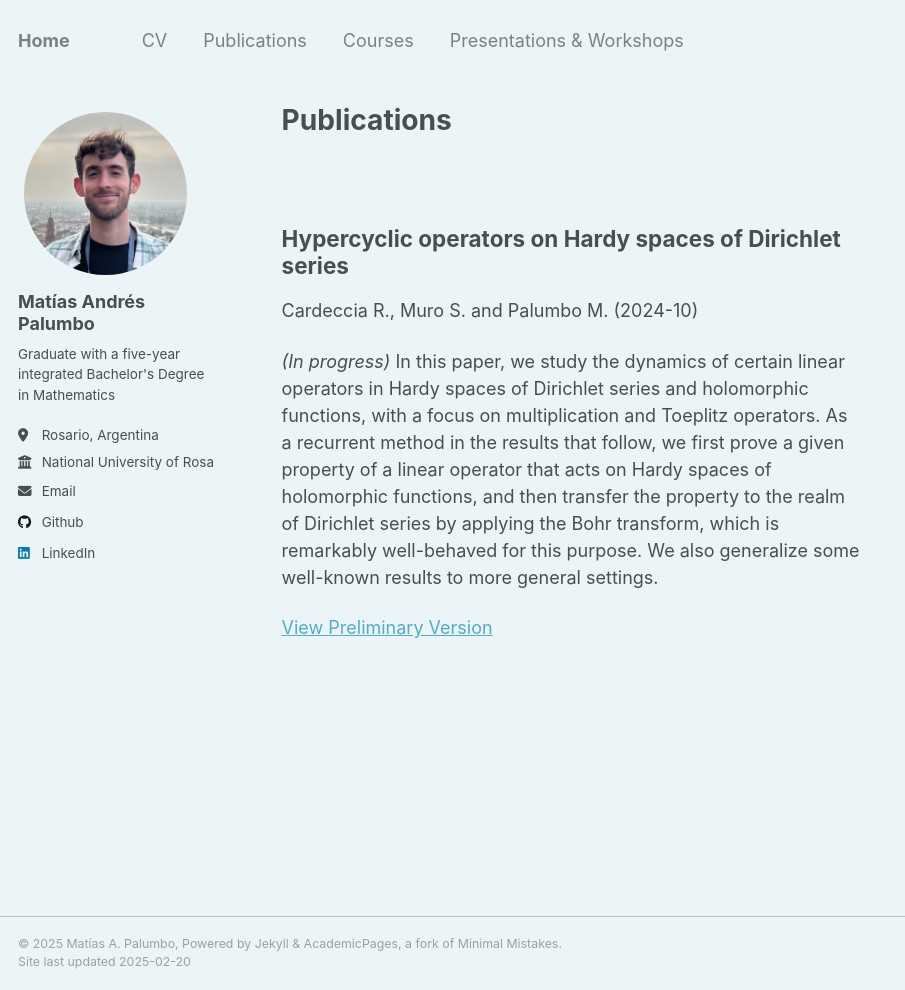
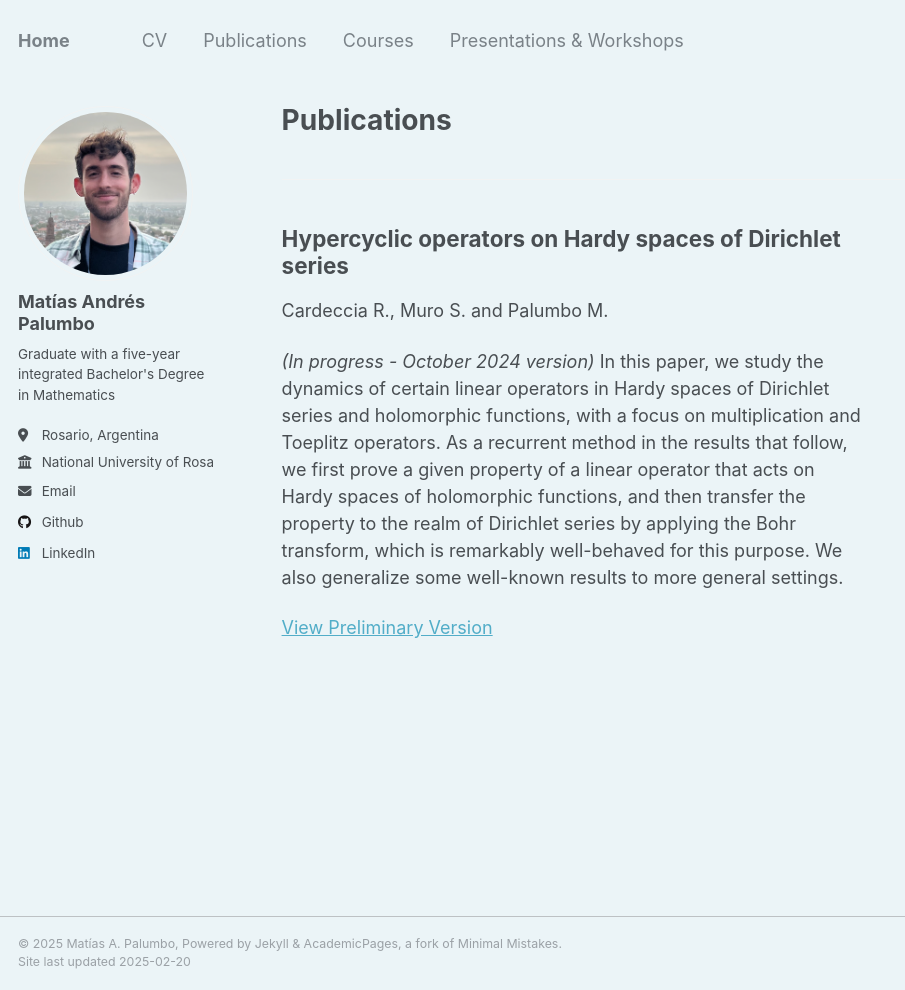
Before and after one commit to matiaspalumbo/matiaspalumbo.github.io, a Jekyll site: the page built from _pages/publications.html, in a window 1280 px wide and 990 px high. Shown: the whole window, without its empty margins (0-905 px from the left). Built offline with Jekyll 4.4.1, drawn with Linux system fonts in a browser that asks for light colours.

Commit message:
Removed date field from publication template and tweaked publication description

```diff
--- a/_includes/archive-single.html
+++ b/_includes/archive-single.html
@@ -35,7 +35,7 @@
         {% if post.collection == 'teaching' %}
           <p> {{ post.type }}, <i>{{ post.venue }}</i>, {{ post.date | default: "1900-01-01" | date: "%Y" }} </p>
         {% elsif post.collection == 'publications' %}
-        <p>{% if post.authors %}{{ post.authors }}{% endif %} ({{ post.date | default: "1900-01-01" | date: "%Y-%m" }})</p>
+        <p>{% if post.authors %}{{ post.authors }}{% endif %} </p>
         {% elsif post.date %}
          <p class="page__date"><strong><i class="fa fa-fw fa-calendar" aria-hidden="true"></i> {{ site.data.ui-text[site.locale].date_label | default: "Published:" }}</strong> <time datetime="{{ post.date | default: "1900-01-01" | date_to_xmlschema }}">{{ post.date | default: "1900-01-01" | date: "%B %d, %Y" }}</time></p>
         {% endif %}
```
Also changed, not shown: _publications/2024-10-16-paper-1.md (+1 -4 lines).
